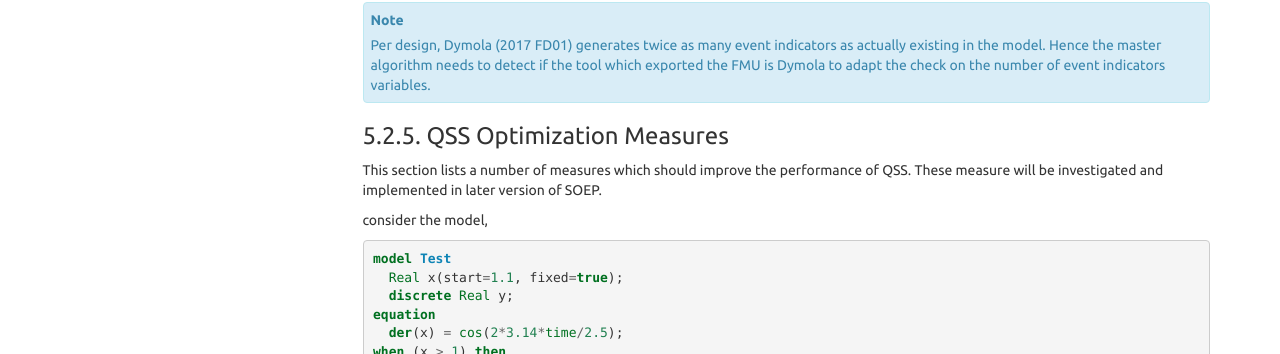
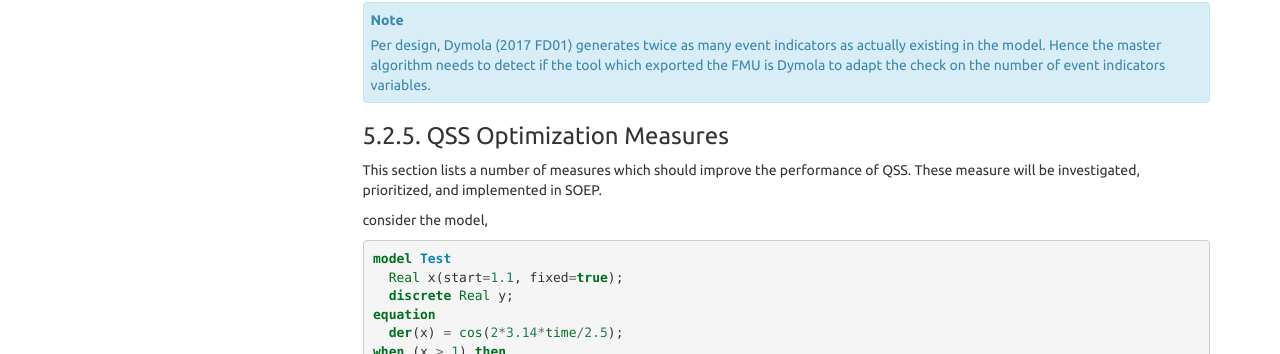
Before and after one commit to lbl-srg/soep, a Sphinx documentation site: the page built from doc-design/source/softwareArchitecture.rst, in a window 1280 px wide and 900 px high, scrolled down 13276 px. Shown: the part 98-452 px from the top of the window. Built offline with Sphinx 7.4.7, drawn with Linux system fonts in a browser that asks for light colours; cross-references to code outside the pages are shown as plain code.

Commit message:
Updated doc

```diff
--- a/doc-design/source/softwareArchitecture.rst
+++ b/doc-design/source/softwareArchitecture.rst
@@ -494,7 +494,7 @@ QSS Optimization Measures
 ~~~~~~~~~~~~~~~~~~~~~~~~~
 
 This section lists a number of measures which should improve the performance of QSS.
-These measure will be investigated and implemented in later version of SOEP.
+These measure will be investigated, prioritized, and implemented in SOEP.
 
 consider the model,
 
```
